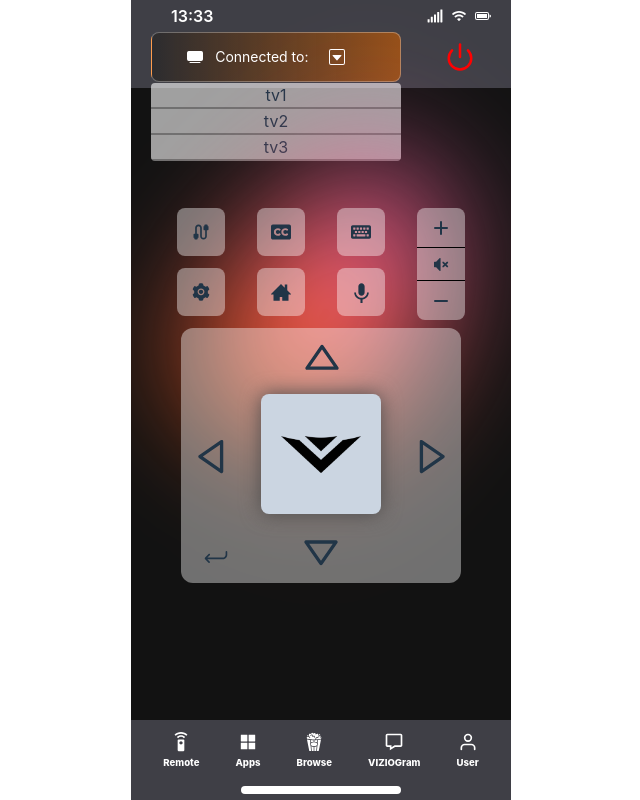
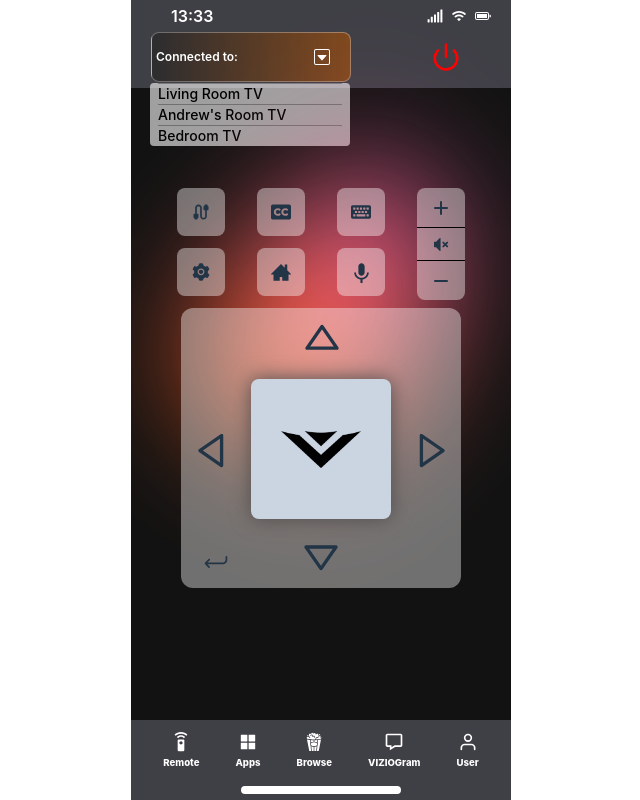
Before and after one commit to javidVeg/better-vizio-app, a React (Vite) app: page / in a window 1280 px wide. Both pictures are taken after a click on the button 655 px from the left and 57 px from the top of the page. Shown: the whole page, without its empty margins (319-959 px from the left). Built offline with nearby package versions, Linux system fonts and the light colour scheme.

Commit message:
working on movie slide

```diff
--- a/src/App.tsx
+++ b/src/App.tsx
@@ -32,14 +32,14 @@ function App() {
             </div>
           </div>
         </div>
-        <div className=' ml-5 flex flex-row gap-11 items-center '>
+        <div className=' ml-5 flex flex-row gap-20 items-center '>
         <TvSelection/>
         <FiPower size={30} color='red'/>
         </div>
       </header>
 
 
-      <div className='flex justify-center flex-col mt-[120px]'>
+      <div className='flex justify-center flex-col mt-[100px]'>
         <div className=' z-20'>
           <ControlButtons />
         </div>
--- a/src/MainNavButton.tsx
+++ b/src/MainNavButton.tsx
@@ -7,19 +7,19 @@ import './App.css'
 const MainNavButton = () => {
     return (
         <main className='flex flex-col justify-center items-center'>
-            <div className='relative w-[280px] h-[255px] bg-white bg-opacity-40 mt-2 rounded-xl'>
-                <button className='absolute w-[120px] h-[120px] bg-slate-300 left-[5rem]
+            <div className='relative w-[280px] h-[280px] bg-white bg-opacity-40 mt-2 rounded-xl'>
+                <button className='absolute w-[140px] h-[140px] bg-slate-300 left-[4.4rem]
                 bottom-[4.3rem] grid place-content-center drop-shadow-[0px_0px_10px_#4D4D4D]
                  hover:drop-shadow-[0px_0px_10px_#2c1263]'>
                     <img src={vizio} alt="logo" className=' w-20 grid place-content-center'></img>
                 </button>
-                <button id="btn-left" className='pl-12 pr-12 absolute  bg-transparent rotate-90 bottom-[6rem] left-[-2.4rem] '>
+                <button id="btn-left" className='pl-12 pr-12 absolute  bg-transparent rotate-90 bottom-[6.7rem] left-[-2.4rem] '>
                     <BiDownArrow size={40} className=" hover:fill-purple-900 hover:drop-shadow-[0px_0px_10px_#2c1263]"/>
                 </button>
                 <button id="btn-top" className='pl-12 pr-12 absolute  bg-transparent rotate-180 left-[4.5rem]'>
                     <BiDownArrow size={40} className=" hover:fill-purple-900 hover:drop-shadow-[0px_0px_10px_#2c1263]"/>
                 </button>
-                <button id="btn-right" className='pl-12 pr-12  absolute  bg-transparent -rotate-90 bottom-[6rem] left-[11.3rem]  '>
+                <button id="btn-right" className='pl-12 pr-12  absolute  bg-transparent -rotate-90 bottom-[6.7rem] left-[11.3rem]  '>
                     <BiDownArrow size={40} className=" hover:fill-purple-900 hover:drop-shadow-[0px_0px_10px_#2c1263]"/>
                 </button>
                 <button id="btn-bottom" className='pl-12 pr-12 absolute  bg-transparent left-[4.46rem] bottom-[0rem]'>
--- a/src/TvSelection.tsx
+++ b/src/TvSelection.tsx
@@ -27,7 +27,7 @@ const TvSelection = () => {
         console.log(selectItem)
         setShownItem(selectItem)
         const reSet = () => {
-            if(selectItem != ""){
+            if (selectItem != "") {
                 setMenu(false)
             }
         }
@@ -35,23 +35,30 @@ const TvSelection = () => {
 
     }, [selectItem])
 
-    const items = ["tv1", "tv2", "tv3"]
+    const items = ["Living Room TV", "Andrew's Room TV", "Bedroom TV"]
 
     return (
-        <main className='menu-bg relative flex flex-row justify-center w-[250px] h-[50px] border-white border-opacity-30 border-solid border-[1.5px] rounded-lg'>
-            <div className='flex flex-row justify-center items-center gap-3'>
-            <BsFillTvFill color='white'/>
-                <p className='text-sm text-white'>
-                   Connected to: {shownItem}
-                </p>
+        <main className='menu-bg relative flex flex-row justify-between w-[200px] h-[50px]  border-white border-opacity-30 border-solid border-[1.5px] rounded-lg'>
+            <div className='ml-1 flex flex-row justify-center items-center'>
+                {/* <BsFillTvFill color='white' /> */}
+                <div className='flex flex-col text-left'>
+                    <p className='text-xs font-semibold text-white'>
+                        Connected to:
+                    </p>
+                    <p className=' text-sm text-white'>
+                        {shownItem}
+                    </p>
+                </div>
             </div>
             <div className='flex flex-col justify-center items-center'>
-                <button className=' bg-transparent text-white' onClick={handleMenu}><BsCaretDownSquare/></button>
-                {menu && <div className='w-[250px] bg-white bg-opacity-60 absolute top-[50px] left-[-1px] rounded'>
+                <button className=' bg-transparent text-white' onClick={handleMenu}><BsCaretDownSquare /></button>
+                {menu && <div className='w-[200px] bg-white bg-opacity-60 absolute top-[50px] left-[-2px] rounded'>
                     <ul >
                         {items.map(item => (
-                            <li className='border-[1.5px] border-black border-opacity-30 border-t-0 border-l-0 border-r-0 border-b-2 border-solid' key={item} onClick={() => handleItem(item)}>
-                               <p className=''>{item}</p>
+                            <li className=' border-black border-opacity-30
+                            border-t-[1.5px]  border-l-0 border-r-0 border-b-0 border-solid
+                             text-left text-sm font-medium ml-2 mr-2' key={item} onClick={() => handleItem(item)}>
+                                <p className=' text-black hover:bg-white hover:bg-opacity-30'>{item}</p>
                             </li>
                         ))}
                     </ul>
```
